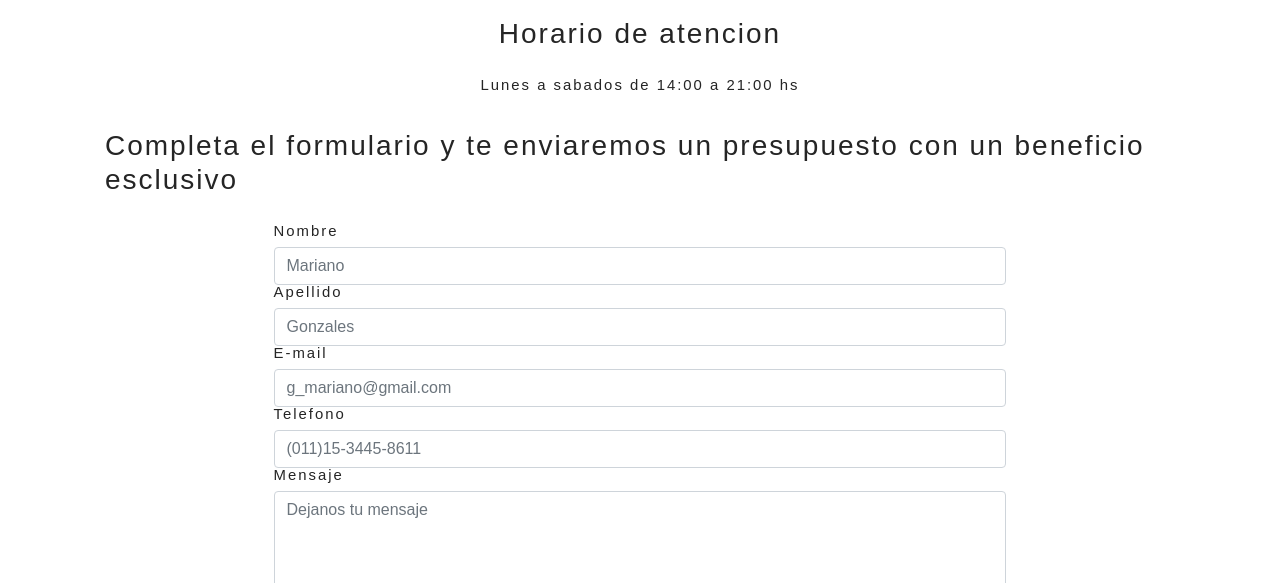
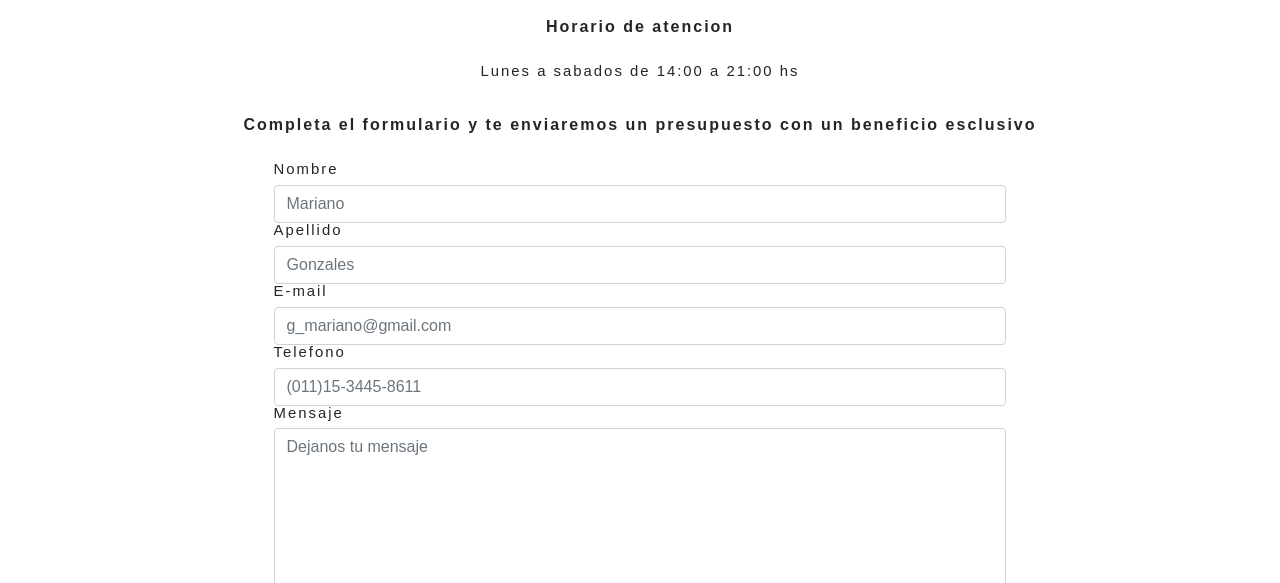
Before and after one commit to rominapello/salonviva, a website: page pages/contacto.html in a window 1280 px wide. Shown: the part 217-800 px from the top of the page. Drawn offline with nearby package versions, Linux system fonts and the light colour scheme.

Commit message:
modicicacion contacto

```diff
--- a/pages/contacto.html
+++ b/pages/contacto.html
@@ -50,10 +50,10 @@
             <div class="container">
             <div id="texto2">
             <div class="row">
-            <div class="col-md-12"><h3>Horario de atencion</h3></div>
+            <div class="col-md-12"><h3 class="contacto3">Horario de atencion</h3></div>
             </div>
             <div><p>Lunes a sabados de 14:00 a 21:00 hs</p></div>
-            <div><h3>Completa el formulario y te enviaremos un presupuesto con un beneficio esclusivo</h3></div>
+            <div><h3 class="contacto3">Completa el formulario y te enviaremos un presupuesto con un beneficio esclusivo</h3></div>
                 <form name="my-form-name" action="gracias.html" method="post" >
                 <div class="form-group">
                     <div class="form1">
@@ -89,7 +89,7 @@
                 </div>
                 </form>
                     <div>
-                    <iframe src="https://www.google.com/maps/embed?pb=!1m18!1m12!1m3!1d1644.4395277050696!2d-58.7262452942471!3d-34.480592283602405!2m3!1f0!2f0!3f0!3m2!1i1024!2i768!4f13.1!3m3!1m2!1s0x95bca288aed0f293%3A0x6ebb2f899994f102!2sYatasto%201935%2C%20Grand%20Bourg%2C%20Provincia%20de%20Buenos%20Aires!5e0!3m2!1ses!2sar!4v1606320899217!5m2!1ses!2sar" width="900" height="450" frameborder="0" style="border:0;" allowfullscreen="" aria-hidden="false" tabindex="0"></iframe>
+                    <iframe src="https://www.google.com/maps/embed?pb=!1m18!1m12!1m3!1d1644.4395277050696!2d-58.7262452942471!3d-34.480592283602405!2m3!1f0!2f0!3f0!3m2!1i1024!2i768!4f13.1!3m3!1m2!1s0x95bca288aed0f293%3A0x6ebb2f899994f102!2sYatasto%201935%2C%20Grand%20Bourg%2C%20Provincia%20de%20Buenos%20Aires!5e0!3m2!1ses!2sar!4v1606320899217!5m2!1ses!2sar" width="700" height="400" frameborder="0" style="border:0;" allowfullscreen="" aria-hidden="false" tabindex="0"></iframe>
                     </div>
                 </div>
         </div>
--- a/scss/component/_section.scss
+++ b/scss/component/_section.scss
@@ -80,6 +80,13 @@ h2.index-titulo{
     }
 }
 
+h3.contacto3{
+    font-family: $font-text;
+    text-align: center;
+    font-weight: bold;
+    font-size: 1rem;
+}
+
 .contenedor{
     width: 100%;
     margin: auto;
```
Also changed, not shown: css/main.css.
